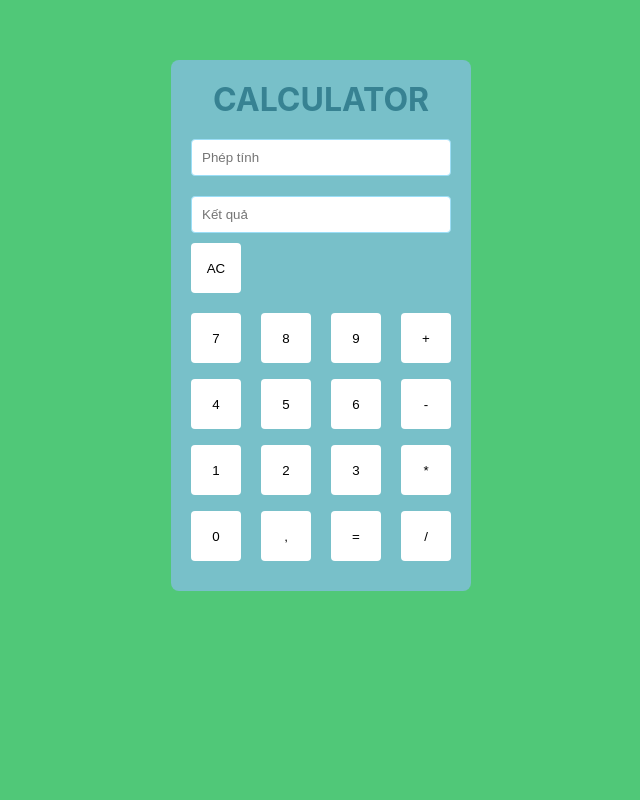
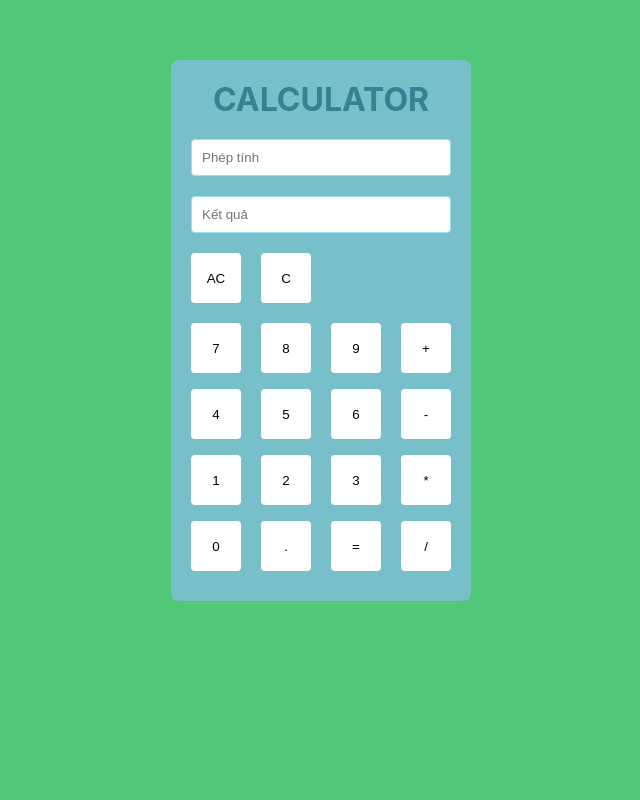
Before and after one commit to Phi-NB/ReactJs_Nodemy, a React (Create React App) app: page / in a window 1280 px wide. Shown: the top 800 px of the page, without its empty margins (319-959 px from the left). Built offline with nearby package versions, Linux system fonts and the light colour scheme.

Commit message:
add logic calculator

```diff
--- a/src/App.css
+++ b/src/App.css
@@ -49,6 +49,13 @@ input{
 
 }
 
+.reset, .delete{
+  margin-top: 10px;
+}
+
+.delete{
+  margin-left: 20px;
+}
 
 
 
--- a/src/components/Calculator/Button.jsx
+++ b/src/components/Calculator/Button.jsx
@@ -11,8 +11,6 @@ class Button extends React.Component {
     }
 
     render() {
-
-
         return <button onClick={this.onClick} className='btn btn-key'>{this.props.value}</button>
     }
 }
--- a/src/components/Calculator/Calculator.jsx
+++ b/src/components/Calculator/Calculator.jsx
@@ -9,11 +9,52 @@ class Calculator extends React.Component {
         output: '',
     }
 
-    lisItem = [7, 8, 9, '+', 4, 5, 6, '-', 1, 2, 3, '*', 0, ',', '=', '/']
+    reset = () => {
+        this.setState({
+            input: '',
+            output: ''
+        })
+    }
+
+    delete =  () => {
+        let oldInput = this.state.input
+        let newInput = oldInput.slice(0, oldInput.length - 1)
+        this.setState({
+            input: newInput
+        })
+    }
+
+    litsButton = ['7', '8', '9', '+', '4', '5', '6', '-', '1', '2', '3', '*', '0', '.', '=', '/']
 
     clickButton = (valueButton) => {
-        if(valueButton === '='){
+        if (valueButton === '='){
+            if (this.state.input !== '') {
+                let result = ''
+                try {
+                    result = eval(this.state.input)
+                }
+                catch (error){
+                    this.setState({
+                        output: 'Error',
+                    })
+                }
 
+                if (result === undefined || result === 'Infinity') {
+                    this.setState({
+                        output: 'Error',
+                    })
+                } else {
+                    this.setState({
+                        input: this.state.input,
+                        output: result
+                    })
+                }
+            } else {
+                this.setState({
+                    input: '',
+                    output: ''
+                })
+            }
         } else {
             this.setState({
                 input: this.state.input += valueButton
@@ -21,21 +62,21 @@ class Calculator extends React.Component {
         }
     }
 
-    cal = this.lisItem.map((item) => {
+    cal = this.litsButton.map((item) => {
         return (
             <Button key={item} value={item} handButton={this.clickButton}></Button>
             )
         })
 
-    render(){
+    render () {
 
         return (
             <div className="calculator">
                 <h1 className="title">CALCULATOR</h1>
                 <input value={this.state.input} className='value' disabled placeholder='Phép tính'></input>
-                <input className='result' disabled placeholder='Kết quả'></input>
-                <button className='reset btn'>AC</button>
-
+                <input className='result' value={this.state.output} disabled placeholder='Kết quả'></input>
+                <button onClick={this.reset} className='reset btn'>AC</button>
+                <button onClick={this.delete} className='delete btn'>C</button>
                 <div className='row'>
                     {this.cal}
                 </div>
```
Also changed, not shown: src/components/Card/Item.jsx (line endings or trailing spaces).
